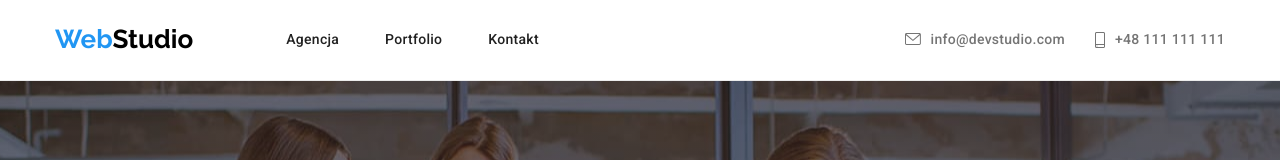
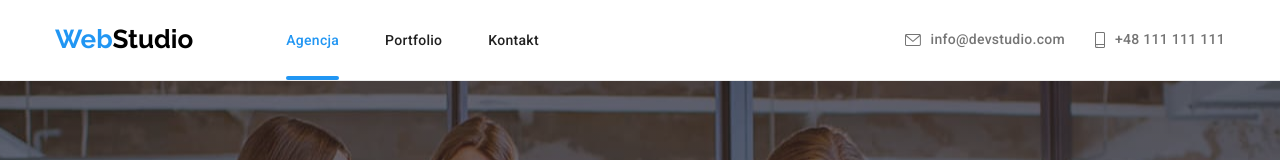
Before and after one commit to andrzejkubiczek/goit-markup-hw-05, a plain HTML site: page index.html in a window 1280 px wide. Shown: the top 160 px of the page. Drawn offline with nearby package versions, Linux system fonts and the light colour scheme.

Commit message:
add pseudoelements to navigation

```diff
--- a/css/styles.css
+++ b/css/styles.css
@@ -47,8 +47,6 @@ svg {
 }
 
 .page-header {
-  padding-top: 24px;
-  padding-bottom: 25px;
   border-bottom: 1px solid #ececec;
 }
 
@@ -84,12 +82,30 @@ svg {
 }
 
 .nav-links li a {
+  padding: 32px 0;
   color: var(--brand-color);
   font-weight: 500;
   font-size: 14px;
   letter-spacing: 0.02em;
   line-height: 1.1;
   text-decoration: none;
+}
+
+.nav-links .is-active {
+  position: relative;
+  color: var(--link-color);
+}
+
+.nav-links .is-active::after {
+  display: block;
+  position: absolute;
+  content: '';
+  bottom: 0;
+  left: 0;
+  width: 100%;
+  height: 4px;
+  background-color: currentColor;
+  border-radius: 2px;
 }
 
 .contact-links li a {
--- a/index.html
+++ b/index.html
@@ -19,7 +19,7 @@
         <a href="./" class="logo"><span class="logo-blue">Web</span>Studio</a>
         <nav>
           <ul class="nav-links">
-            <li><a href="">Agencja</a></li>
+            <li><a class="is-active" href="">Agencja</a></li>
             <li><a href="./portfolio.html">Portfolio</a></li>
             <li><a href="">Kontakt</a></li>
           </ul>
```
Also changed, not shown: portfolio.html (+1 -1 lines).
